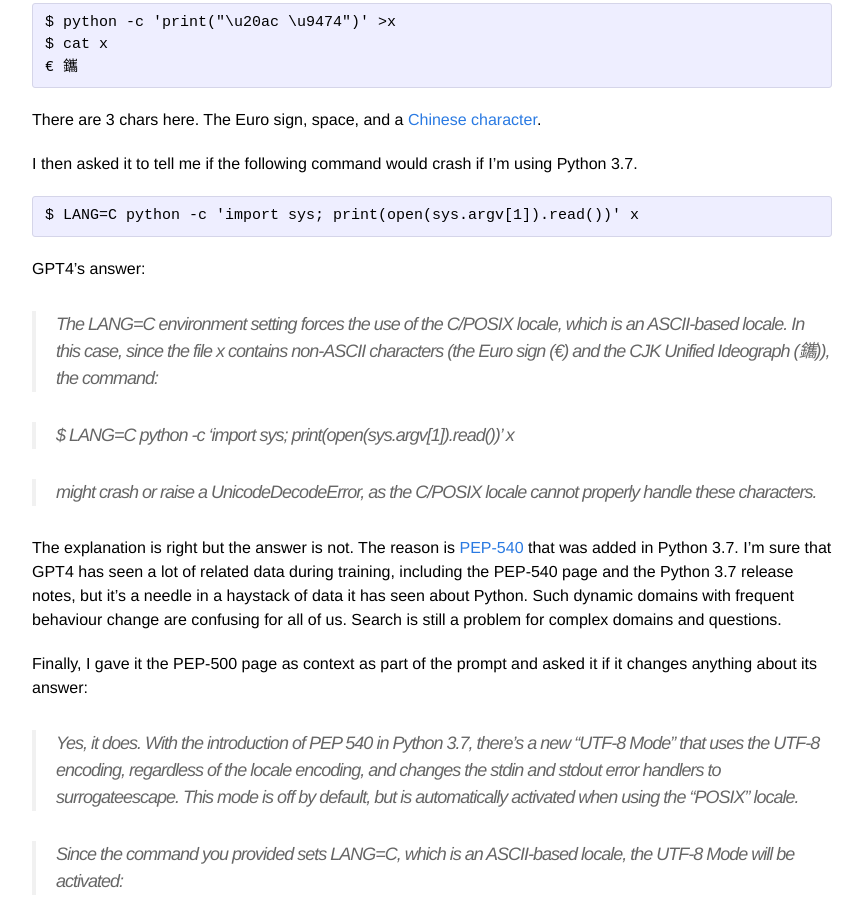
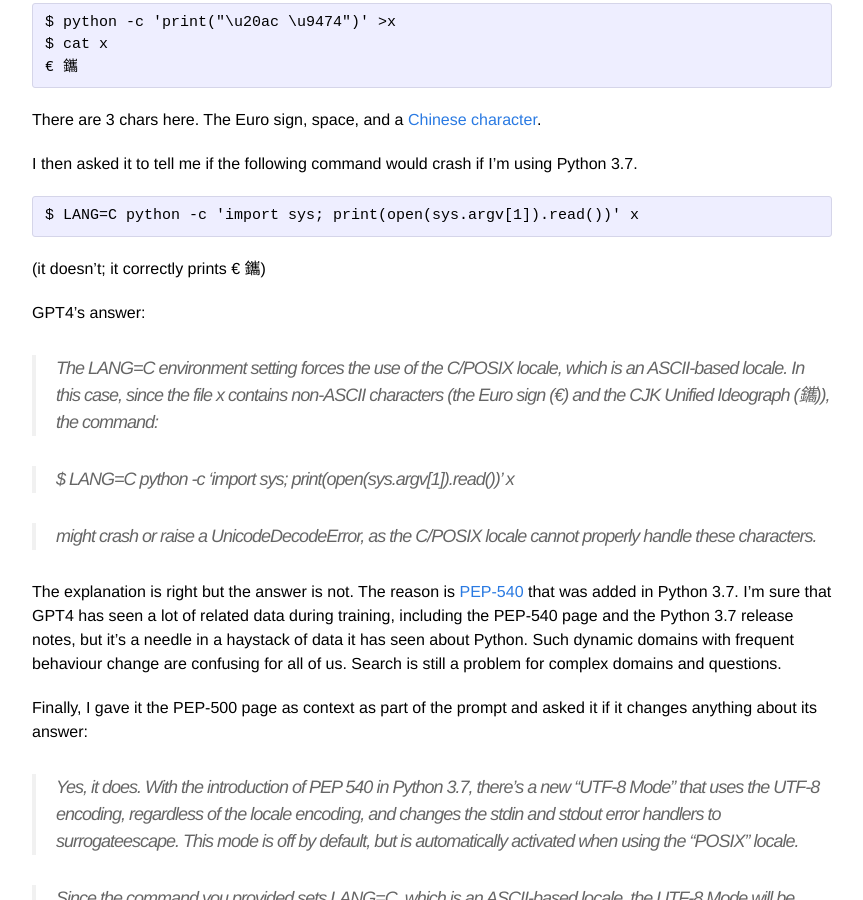
Before and after one commit to yuval/yuval.github.io, a Jekyll site: the page built from _posts/2023-03-16-gpt4.markdown, in a window 1280 px wide and 900 px high, scrolled down 796 px. Shown: the whole window, without its empty margins (208-1071 px from the left). Built offline with Jekyll 4.4.1, drawn with Linux system fonts in a browser that asks for light colours; our own code applies the rules of GitHub Pages for plain Markdown files; Markdown is read by kramdown in place of the engine named in the settings.

Commit message:
Add explanation

````diff
--- a/_posts/2023-03-16-gpt4.markdown
+++ b/_posts/2023-03-16-gpt4.markdown
@@ -30,6 +30,8 @@ I then asked it to tell me if the following command would crash if I'm using Pyt
 $ LANG=C python -c 'import sys; print(open(sys.argv[1]).read())' x
 ```
 
+(it doesn't; it correctly prints € 鑴)
+
 GPT4's answer:
 
 > The LANG=C environment setting forces the use of the C/POSIX locale, which is an ASCII-based locale. In this case, since the file x contains non-ASCII characters (the Euro sign (€) and the CJK Unified Ideograph (鑴)), the command:
````
